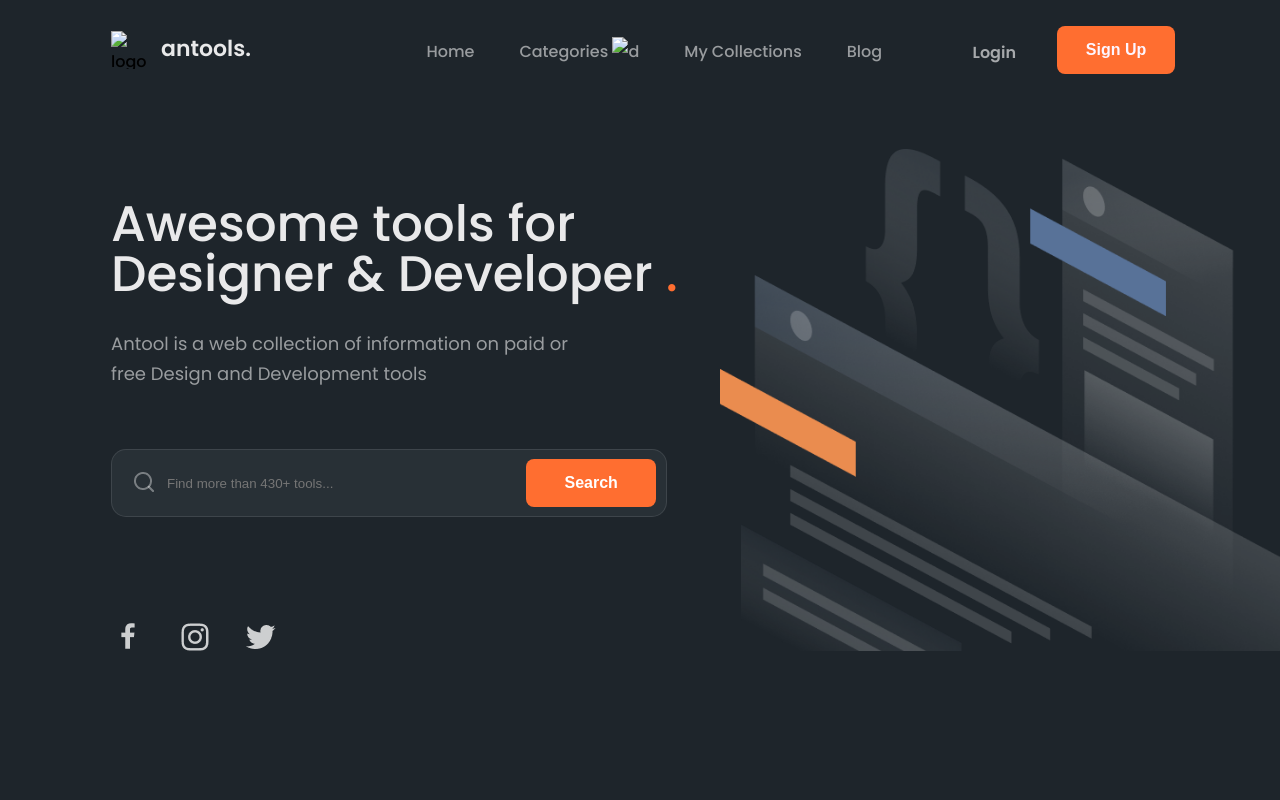
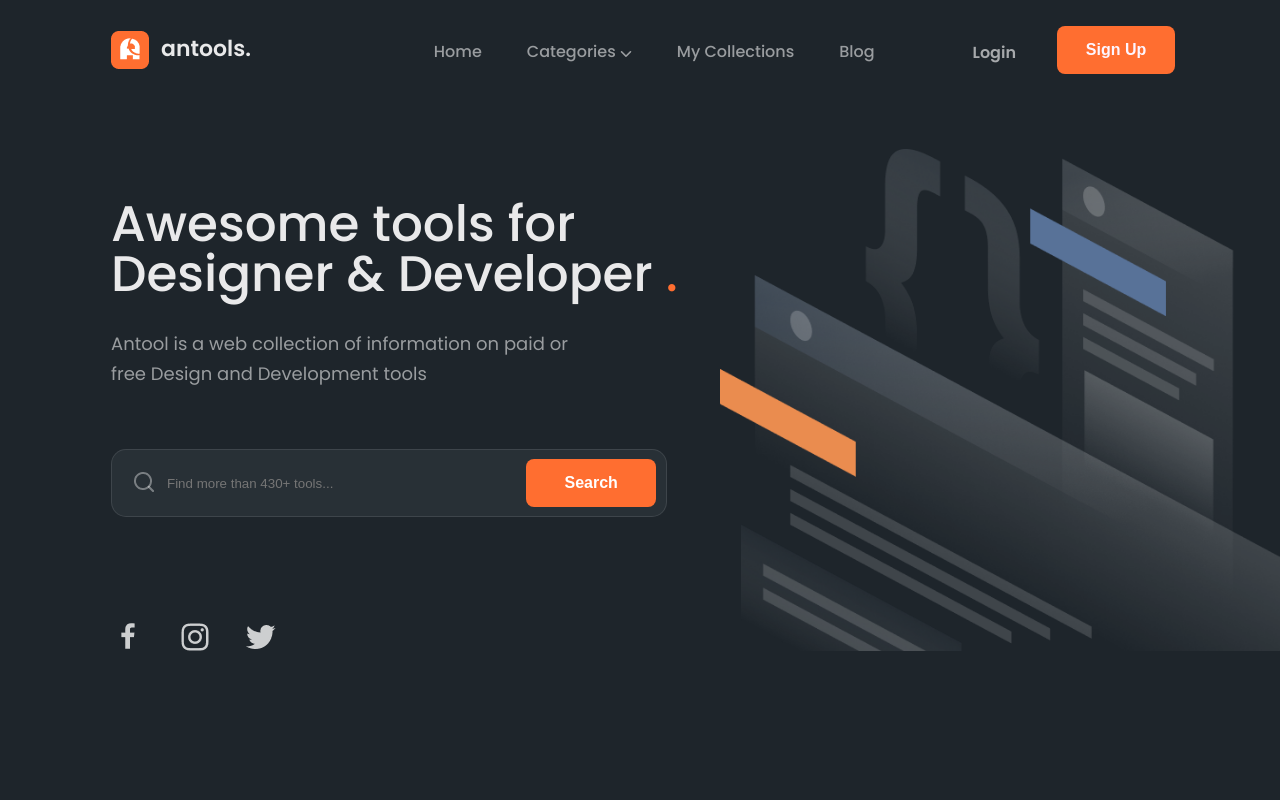
Before and after one commit to RedBottomSky9/antools, a plain HTML site: page index.html in a window 1280 px wide. Shown: the top 800 px of the page. Drawn offline with Linux system fonts and the light colour scheme.

Commit message:
Update index.html

```diff
--- a/index.html
+++ b/index.html
@@ -25,7 +25,7 @@
 
       <div class="logo">
 
-        <img src="./image/logo for header.png" alt="logo">
+        <img src="./image/logo_for_header.png" alt="logo">
 
         <p>antools.</p>
 
@@ -36,7 +36,7 @@
         <ul>
           <li>Home</li>
 
-          <li><a href="">Categories <img src="./image/Vector nav.png" alt="d"></a></li>
+          <li><a href="">Categories <img src="./image/Vector_nav.png" alt="d"></a></li>
 
           <li>My Collections</li>
 
```
